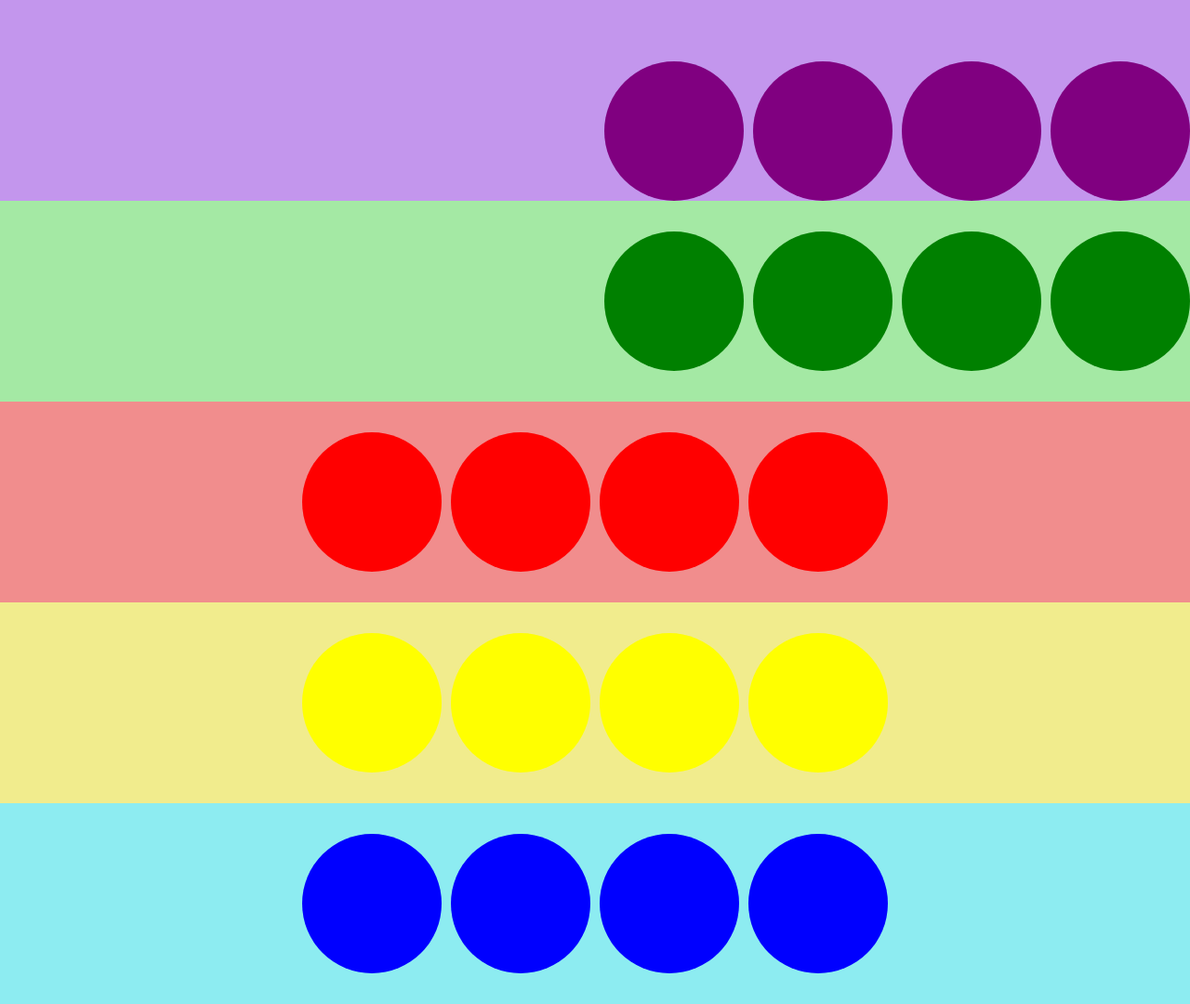
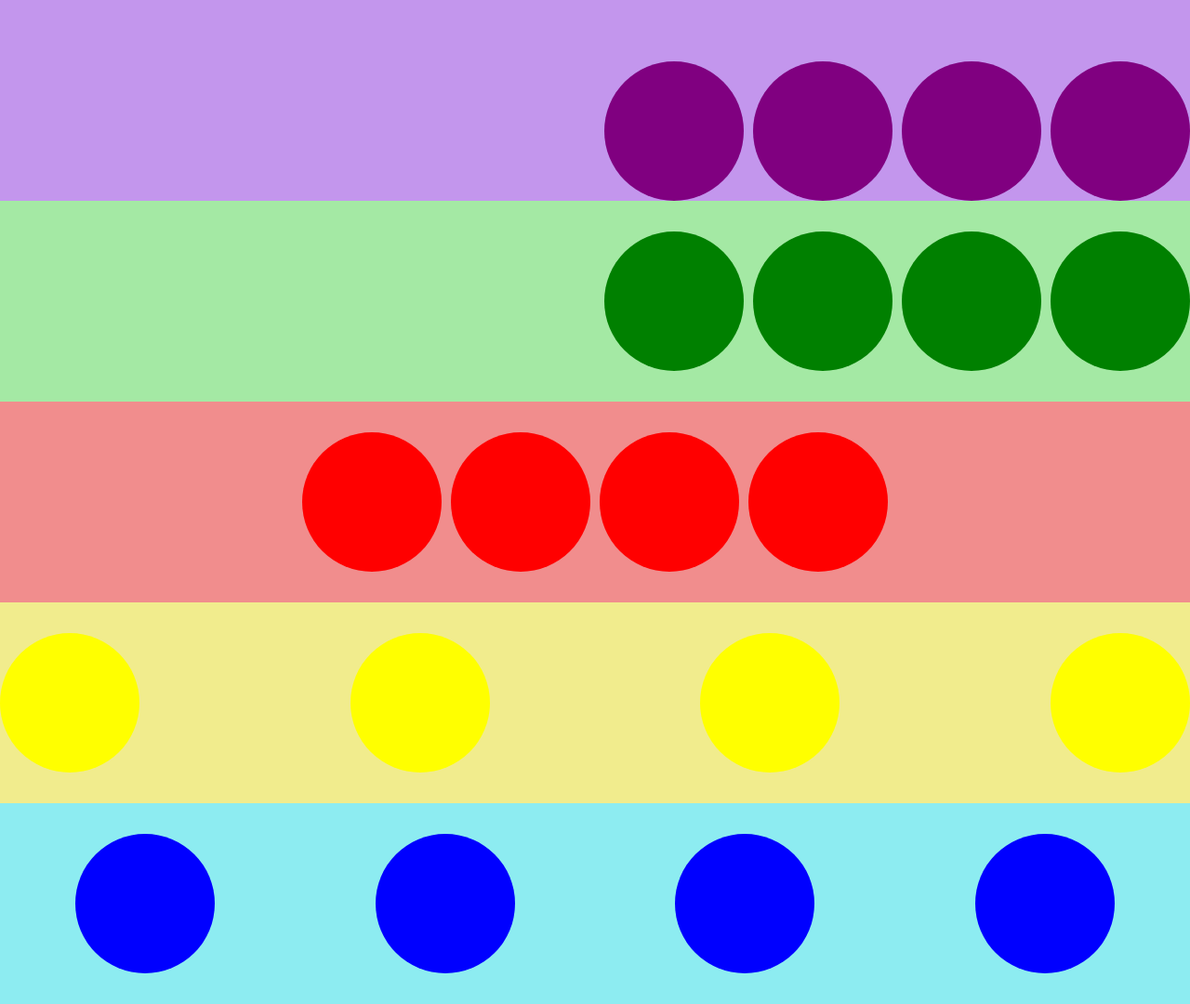
Before and after one commit to DiegodelPadua/flex, a plain HTML site: page index.html in a window 1280 px wide. Shown: the whole page at 93% size. Drawn offline with Linux system fonts and the light colour scheme.

Commit message:
projeto finalizado

```diff
--- a/index.css
+++ b/index.css
@@ -64,7 +64,7 @@ background-color:  green;
     display: flex;
     background-color: rgb(241, 236, 141);
     height: 216px;
-    justify-content: center;
+    justify-content: space-between;
     align-items:center;
     gap: 10px;
 
@@ -83,7 +83,7 @@ background-color:  green;
      display: flex;
     background-color: rgb(141, 236, 241);
     height: 216px;
-    justify-content: center;
+    justify-content: space-around;
     align-items:center;
     gap: 10px;
 
```
